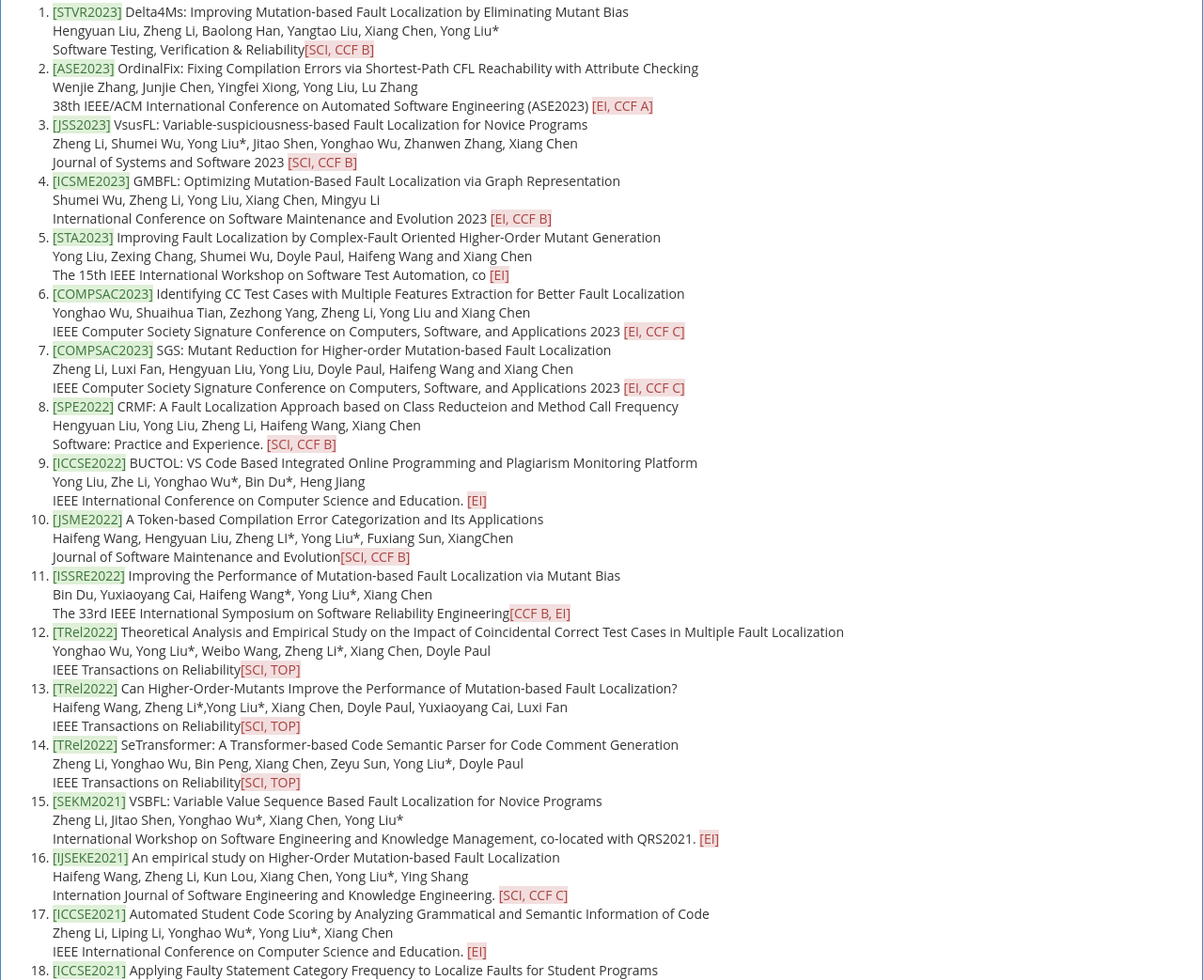
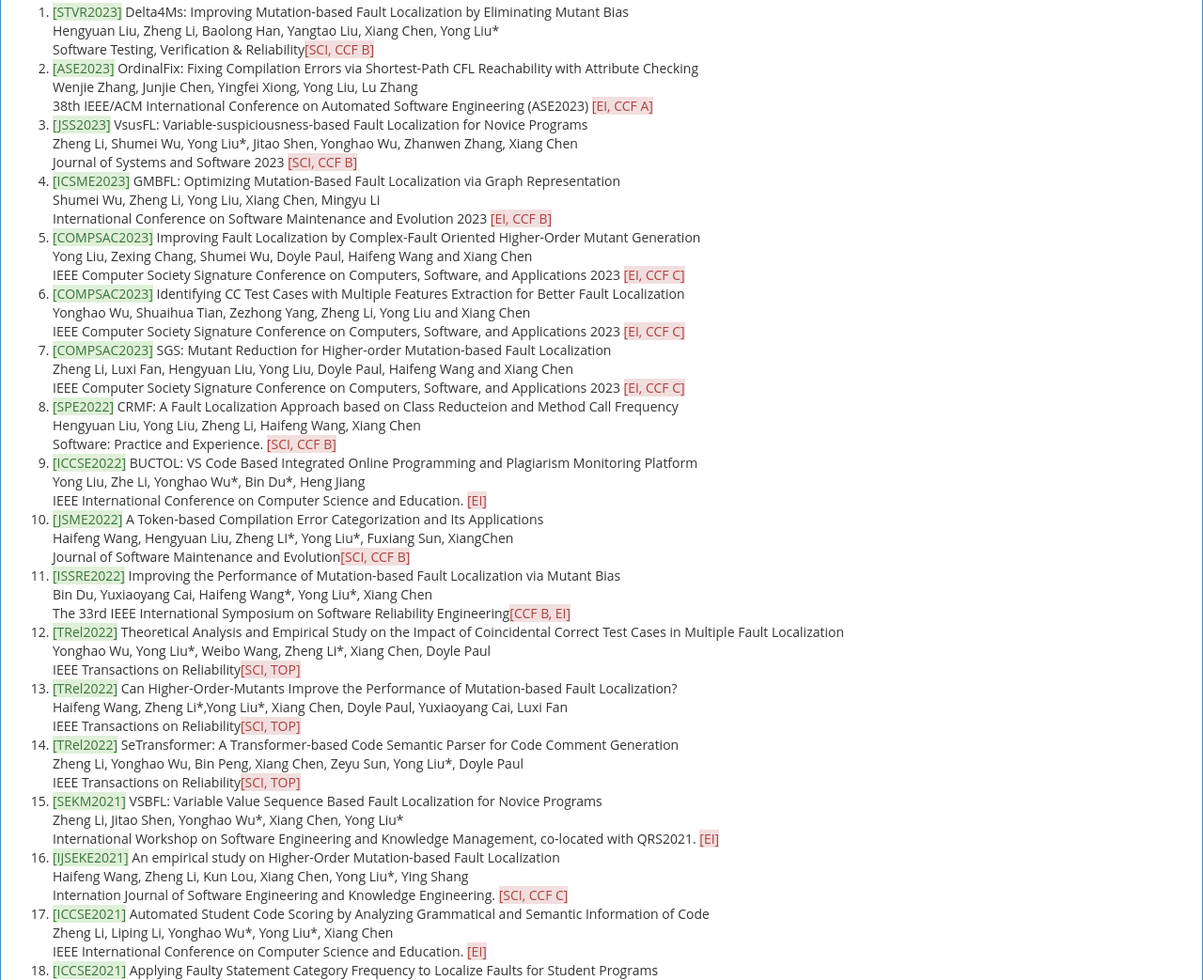
Before and after one commit to liuyong0076/liuyong2000github.io, a plain HTML site: page index.html in a window 1280 px wide. Shown: the part 1714-2757 px from the top of the page at 94% size. Drawn offline with Linux system fonts and the light colour scheme.

Commit message:
Update index.html

```diff
--- a/index.html
+++ b/index.html
@@ -164,10 +164,10 @@ International Conference on Automated Software Engineering (ASE2023)
 			International Conference on Software Maintenance and Evolution 2023 <span class="alert-danger">[EI, CCF B]</span>
 		    </li>
                     <li>
-			<span class="alert-success">[STA2023]</span>
+			<span class="alert-success">[COMPSAC2023]</span>
 			Improving Fault Localization by Complex-Fault Oriented Higher-Order Mutant Generation </br>
 			Yong Liu, Zexing Chang, Shumei Wu, Doyle Paul, Haifeng Wang and Xiang Chen<br/>
-			The 15th IEEE International Workshop on Software Test Automation, co <span class="alert-danger">[EI]</span>
+			IEEE Computer Society Signature Conference on Computers, Software, and Applications 2023 <span class="alert-danger">[EI, CCF C]</span>
 		    </li>
                     <li>
 			<span class="alert-success">[COMPSAC2023]</span>
```
